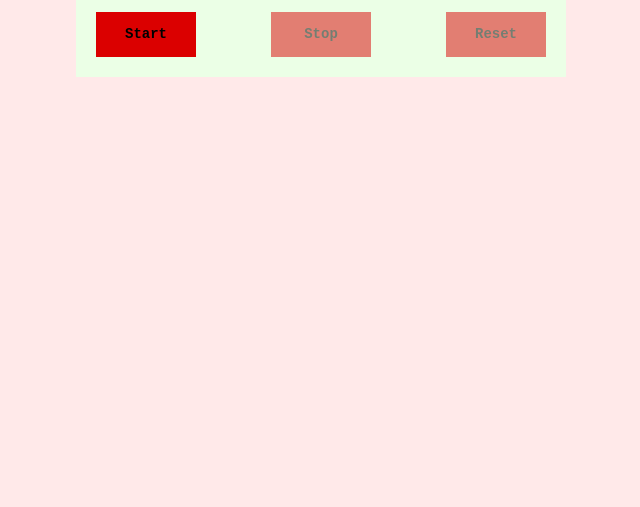
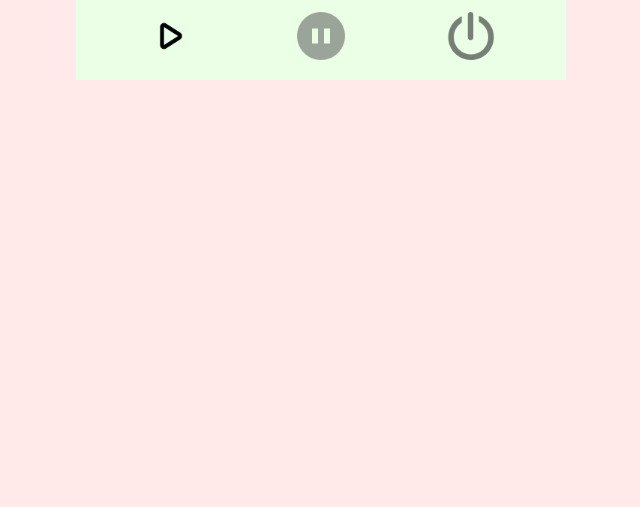
Before and after one commit to Shibusawa01/Stopwatch, a plain HTML site: page index.html in a window 1280 px wide. Shown: the part 293-800 px from the top of the page, without its empty margins (319-959 px from the left). Drawn offline with Linux system fonts and the light colour scheme.

Commit message:
ボタン変更

```diff
--- a/index.html
+++ b/index.html
@@ -9,11 +9,11 @@
 
 <body>
   <div class="container">
-    <div id="timer">00:00:00.000</div>
+    <div id="timer">00:00.000</div>
     <div class="controls">
-      <div class="btn" id="start">Start</div>
-      <div class="btn" id="stop">Stop</div>
-      <div class="btn" id="reset">Reset</div>
+      <div class="btn" id="start"><img src="start.png" alt="" /></div>
+      <div class="btn" id="stop"><img src="stop.png" alt="" /></div>
+      <div class="btn" id="reset"><img src="reset.png" alt="" /></div>
     </div>
   </div>
 
--- a/main.js
+++ b/main.js
@@ -12,15 +12,14 @@
 
   function countUp() {
     const d = new Date(Date.now() - startTime + elapsedTime);
-    const h = String(d.getHours()).padStart(2, '0');
     const m = String(d.getMinutes()).padStart(2, '0');
     const s = String(d.getSeconds()).padStart(2, '0');
     const ms = String(d.getMilliseconds()).padStart(3, '0');
-    timer.textContent = `${h}:${m}:${s}.${ms}`;
+    timer.textContent = `${m}:${s}.${ms}`;
 
     timeoutId = setTimeout(() => {
       countUp();
-    }, 10);
+    }, 1);
   }
 
   function setButtonStateInitial() {
@@ -66,7 +65,7 @@
       return;
     }
     setButtonStateInitial();
-    timer.textContent = '00:00:00.000';
+    timer.textContent = '00:00.000';
     elapsedTime = 0;
   });
 }
--- a/styles.css
+++ b/styles.css
@@ -23,13 +23,18 @@ body{
 }
 
 .btn{
-  width: 100px;
-  height:45px;
+  width: 48px;
+  height: 48px;
   line-height:45px;
-  background:rgb(219, 0, 0);
   font-weight:bold;
   cursor: pointer;
   user-select: none;
+  text-align: center;
+  margin: auto;
+}
+
+.btn img{
+  width: 100%;
 }
 
 .controls{
```
Also changed, not shown: reset.png (added), start.png (added), stop.png (added).
